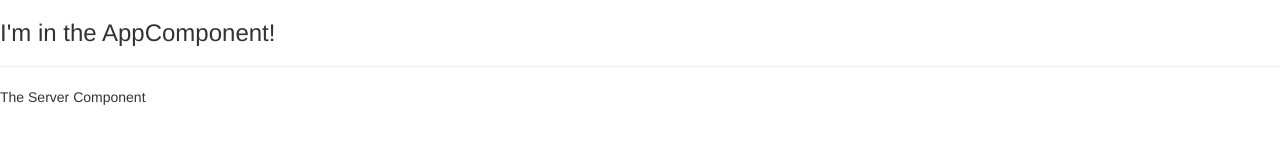
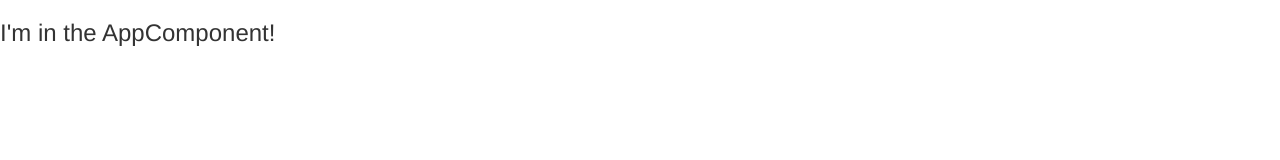
Before and after one commit to once-around/frontend-angular-playground-app, an Angular app: page / in a window 1280 px wide. Shown: the top 160 px of the page. Built offline with nearby package versions, Linux system fonts and the light colour scheme.

Commit message:
Revert "Abschnitt 2, Lektion 17 - Using Custom Components"
This reverts commit a2db20e2

```diff
--- a/src/app/app.component.html
+++ b/src/app/app.component.html
@@ -1,3 +1 @@
 <h3>I'm in the AppComponent!</h3>
-<hr>
-<app-server></app-server>
--- a/src/app/app.module.ts
+++ b/src/app/app.module.ts
@@ -1,8 +1,8 @@
 import { BrowserModule } from '@angular/platform-browser';
 import { NgModule } from '@angular/core';
-import {FormsModule} from '@angular/forms';
 
 import { AppComponent } from './app.component';
+import {FormsModule} from '@angular/forms';
 import {ServerComponent} from './server/server.component';
 
 @NgModule({
--- a/src/app/server/server.component.ts
+++ b/src/app/server/server.component.ts
@@ -2,7 +2,7 @@ import {Component} from '@angular/core';
 
 @Component({
   selector: 'app-server',
-  templateUrl: './server.component.html'
+  template: './server.component.html'
 })
 export class ServerComponent {
 
```
